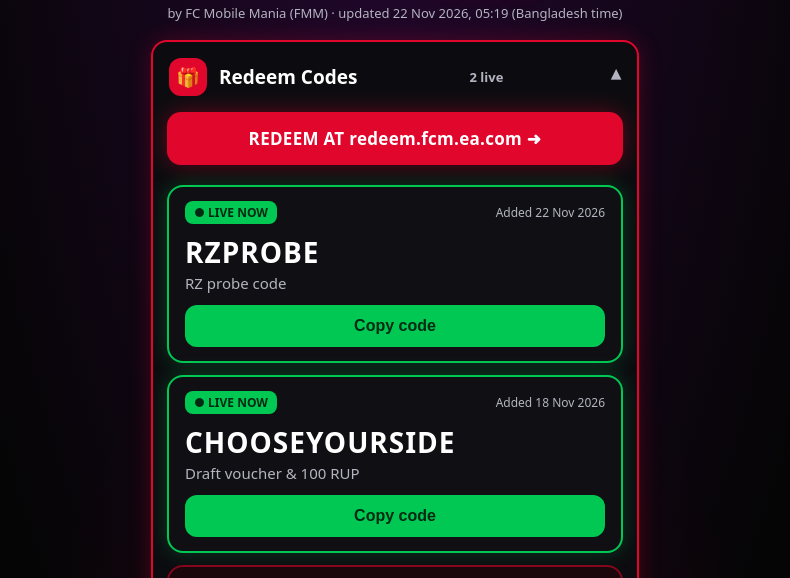
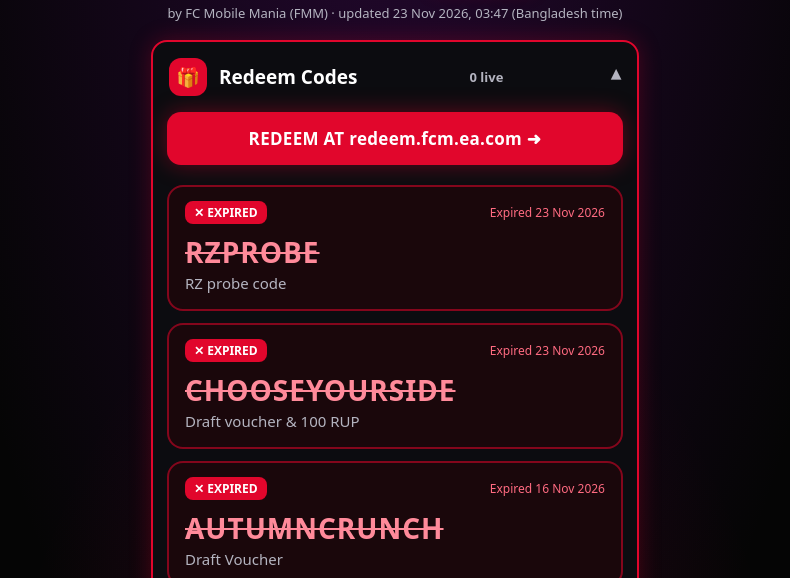
Before and after one commit to nabilaraf41/fmm-codes, a plain HTML site: page index.html in a window 1280 px wide. Shown: the part 197-775 px from the top of the page, without its empty margins (245-1035 px from the left). Drawn offline with Linux system fonts and the light colour scheme.

Commit message:
Update codes

```diff
--- a/codes.json
+++ b/codes.json
@@ -39,13 +39,15 @@
    "first_seen": "2026-11-18",
    "code": "CHOOSEYOURSIDE",
    "reward": "Draft voucher & 100 RUP",
-   "date": "17th November"
+   "date": "17th November",
+   "expired_on": "2026-11-23"
   },
   "RZPROBE": {
    "first_seen": "2026-11-22",
    "code": "RZPROBE",
    "reward": "RZ probe code",
-   "date": "18th November"
+   "date": "18th November",
+   "expired_on": "2026-11-23"
   }
  }
 }
--- a/index.html
+++ b/index.html
@@ -47,16 +47,14 @@ h2{font-size:15px;color:var(--mut);text-align:center;margin:26px 0 12px;letter-s
 .none{color:var(--mut);text-align:center}footer{text-align:center;color:#77778a;font-size:12px;margin-top:24px}
 </style></head><body><div class="wrap">
 <header><img class="logo" src="logo.jpg" alt="FMM logo"><h1>FC MOBILE <span>CODES</span></h1>
-<div class="sub">by FC Mobile Mania (FMM) · updated 22 Nov 2026, 05:19 (Bangladesh time)</div></header>
-<details class="sec codes" open><summary><span class="ic">🎁</span>Redeem Codes<span class="n">2 live</span></summary>
+<div class="sub">by FC Mobile Mania (FMM) · updated 23 Nov 2026, 03:47 (Bangladesh time)</div></header>
+<details class="sec codes" open><summary><span class="ic">🎁</span>Redeem Codes<span class="n">0 live</span></summary>
 <div class="in"><a class="redeem" href="https://redeem.fcm.ea.com" target="_blank" rel="noopener">REDEEM AT redeem.fcm.ea.com ➜</a>
 
-  <div class="code live"><div class="top"><span class="tag">● LIVE NOW</span><span class="date">Added 22 Nov 2026</span></div>
-    <div class="name">RZPROBE</div><div class="reward">RZ probe code</div>
-    <button onclick="cp(this,'RZPROBE')">Copy code</button></div>
-  <div class="code live"><div class="top"><span class="tag">● LIVE NOW</span><span class="date">Added 18 Nov 2026</span></div>
-    <div class="name">CHOOSEYOURSIDE</div><div class="reward">Draft voucher &amp; 100 RUP</div>
-    <button onclick="cp(this,'CHOOSEYOURSIDE')">Copy code</button></div>
+  <div class="code dead"><div class="top"><span class="tag">✕ EXPIRED</span><span class="date">Expired 23 Nov 2026</span></div>
+    <div class="name">RZPROBE</div><div class="reward">RZ probe code</div></div>
+  <div class="code dead"><div class="top"><span class="tag">✕ EXPIRED</span><span class="date">Expired 23 Nov 2026</span></div>
+    <div class="name">CHOOSEYOURSIDE</div><div class="reward">Draft voucher &amp; 100 RUP</div></div>
   <div class="code dead"><div class="top"><span class="tag">✕ EXPIRED</span><span class="date">Expired 16 Nov 2026</span></div>
     <div class="name">AUTUMNCRUNCH</div><div class="reward">Draft Voucher</div></div>
   <div class="code dead"><div class="top"><span class="tag">✕ EXPIRED</span><span class="date">Expired 13 Nov 2026</span></div>
```
